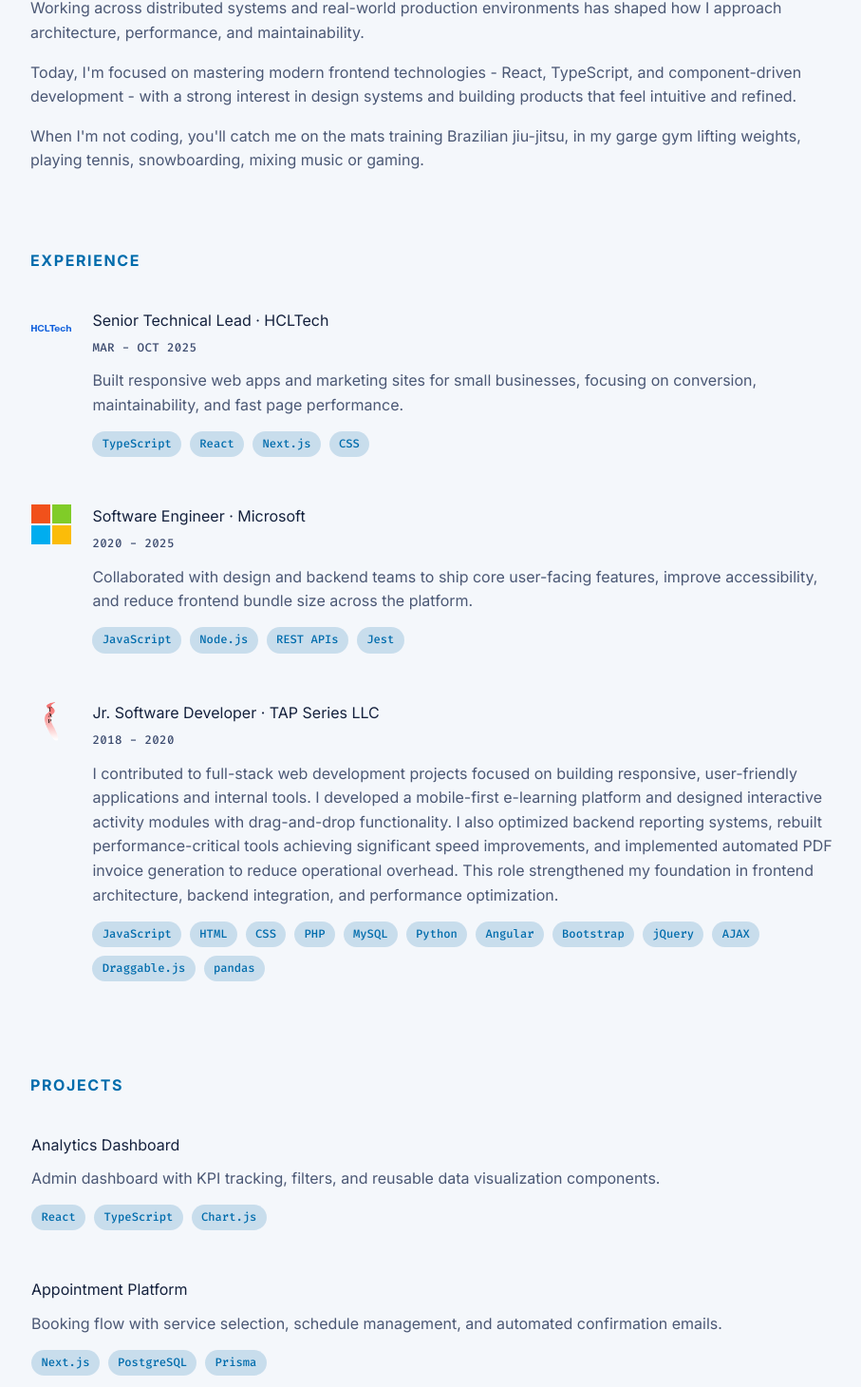
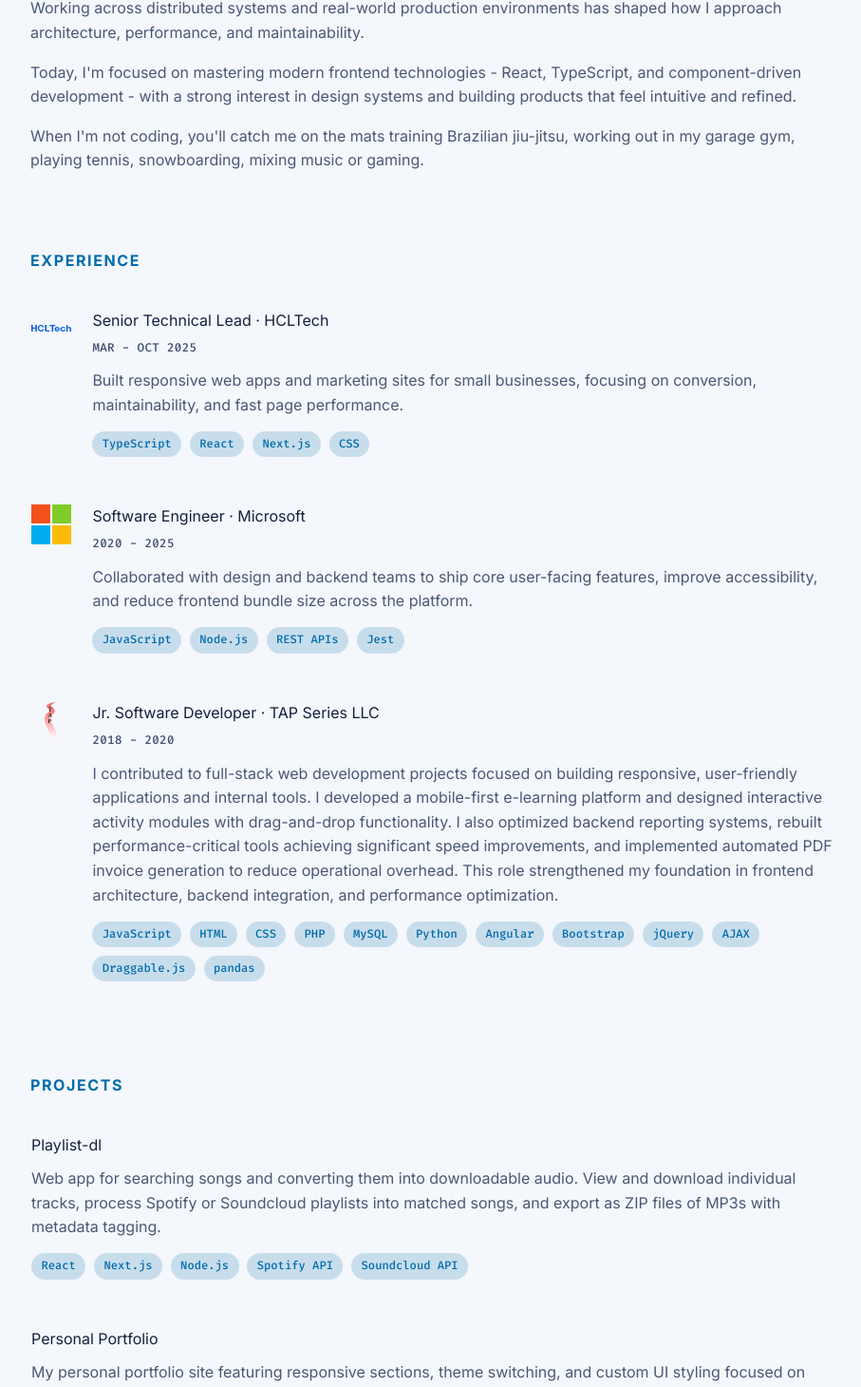
Before and after one commit to kurtluu/portfolio, a React (Vite) app in the folder react-ts-site/: page / in a window 1280 px wide. Shown: the part 618-2078 px from the top of the page at 95% size, without its empty margins (178-1085 px from the left). Built offline with nearby package versions, Linux system fonts and the light colour scheme.

Commit message:
Update project section and bio copy

```diff
--- a/react-ts-site/src/App.tsx
+++ b/react-ts-site/src/App.tsx
@@ -61,16 +61,10 @@ const timeline: TimelineItem[] = [
 
 const projects: Project[] = [
   {
-    title: "Analytics Dashboard",
+    title: "Playlist-dl",
     description:
-      "Admin dashboard with KPI tracking, filters, and reusable data visualization components.",
-    tags: ["React", "TypeScript", "Chart.js"],
-  },
-  {
-    title: "Appointment Platform",
-    description:
-      "Booking flow with service selection, schedule management, and automated confirmation emails.",
-    tags: ["Next.js", "PostgreSQL", "Prisma"],
+      "Web app for searching songs and converting them into downloadable audio. View and download individual tracks, process Spotify or Soundcloud playlists into matched songs, and export as ZIP files of MP3s with metadata tagging.",
+    tags: ["React", "Next.js", "Node.js", "Spotify API", "Soundcloud API"],
   },
   {
     title: "Personal Portfolio",
@@ -274,7 +268,7 @@ function App() {
               refined.
             </p>
             <p>
-              When I'm not coding, you'll catch me on the mats training Brazilian jiu-jitsu, in my garge gym lifting weights, playing tennis,
+              When I'm not coding, you'll catch me on the mats training Brazilian jiu-jitsu, working out in my garage gym, playing tennis,
               snowboarding, mixing music or gaming.
             </p>
           </section>
```
Also changed, not shown: 1 other file (tests, documents, lock files or other folders).
